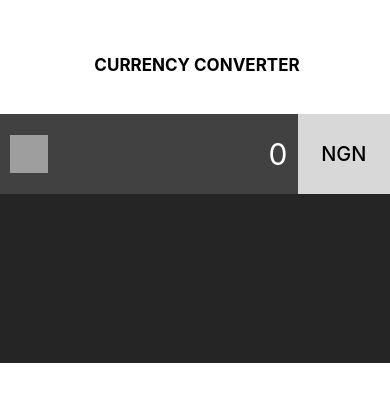
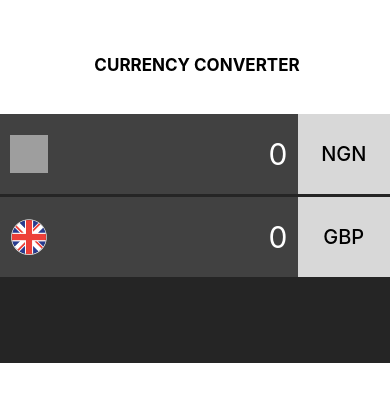
Before and after one commit to Eriitunu/CurrencyConverter, a React Native app in the folder currencyconverterkt/: screen / in a window 390 px wide. Shown: the top 402 px of the page. Built offline with nearby package versions, Linux system fonts and the light colour scheme; grey boxes are pictures that could not be loaded.

Commit message:
added both flags and country names

```diff
--- a/currencyconverterkt/App.js
+++ b/currencyconverterkt/App.js
@@ -16,7 +16,16 @@ export default class App extends React.Component {
         </View>
 
         <View style={viewStyles.currencyBlockBackground}>
-          <GenericCurrencyField currencyDescription='NGN'/>
+          <GenericCurrencyField
+            currencyDescription='NGN'
+            flagIcon={require('./src/images/Nigeria.png') }
+            displayAmountNumber={0}
+          />
+          <GenericCurrencyField
+            currencyDescription='GBP'
+            flagIcon={require('./src/images/uk.png') }
+            displayAmountNumber={0}
+          />
 
         </View>
 
--- a/currencyconverterkt/src/components/GenericCurrencyField.js
+++ b/currencyconverterkt/src/components/GenericCurrencyField.js
@@ -16,8 +16,8 @@ class GenericCurrencyField extends Component {
       <View style={viewStyles.container}>
 
         <View style={viewStyles.amountFieldArea}>
-        <Image source={require('../images/Nigeria.png') } resizeMode={'cover'} style={viewStyles.flagIcon} />
-          <Text style={textStyles.displayAmountNumber}>0</Text>
+        <Image source={this.props.flagIcon} resizeMode={'cover'} style={viewStyles.flagIcon} />
+          <Text style={textStyles.displayAmountNumber}>{this.props.displayAmountNumber}</Text>
         </View>
 
         <View style={viewStyles.currencyDescriptionField}>
@@ -40,6 +40,7 @@ const viewStyles = {
       width: '100%',
       height: 80,
       flexDirection: 'row',
+      marginBottom: 3,
     },
 
     amountFieldArea: {
```
